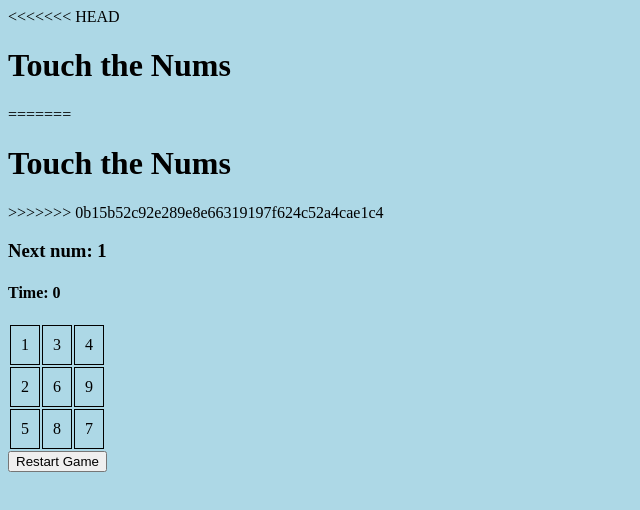
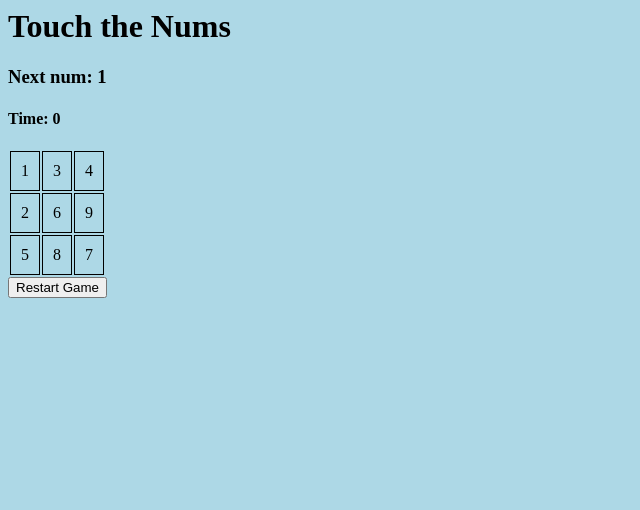
Before and after one commit to Erez-Archive/touch-the-numbers-git, a website: page index.html in a window 1280 px wide. Shown: the whole page, without its empty margins (0-640 px from the left). Drawn offline with Linux system fonts and the light colour scheme.

Commit message:
Body will be horrible!

```diff
--- a/index.html
+++ b/index.html
@@ -8,13 +8,8 @@
     </head>
 
     <body onload="restartGame()" >
-<<<<<<< HEAD
 
         <h1 class="blink">Touch the Nums </h1>
-=======
-
-        <h1>Touch the Nums </h1>
->>>>>>> 0b15b52c92e289e8e66319197f624c52a4cae1c4
         <div>
             <h3 class="bigger meaningful" >Next num: <span id="spanNextNum"></span> </h3>
             <h4>Time: <span id="spanTimer"></span> </h4>
--- a/scss/_vars.scss
+++ b/scss/_vars.scss
@@ -4,5 +4,5 @@ $mobile-breakpoint: 648px;
 
 
 :root {
-    --theme-color: gold;
+    --theme-color: pink;
 }
```
Also changed, not shown: css/myStyle.css (added).
